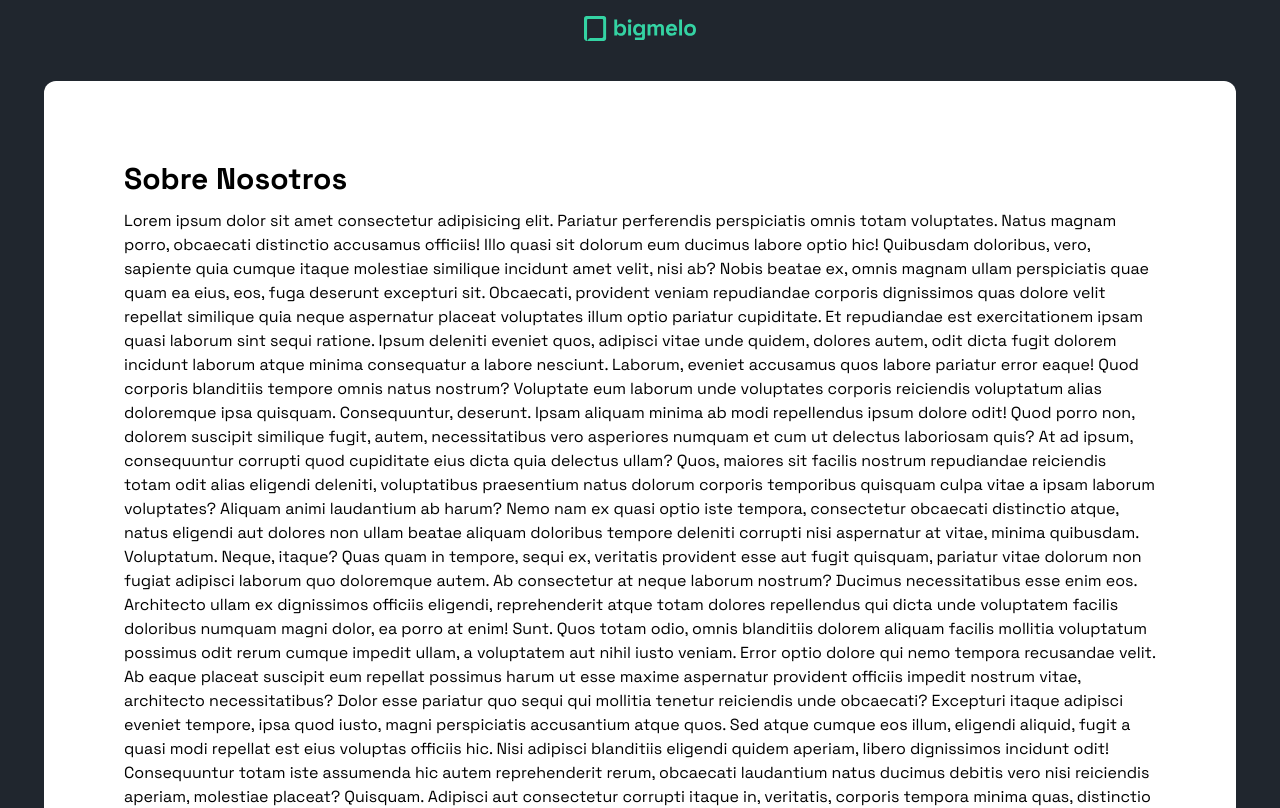
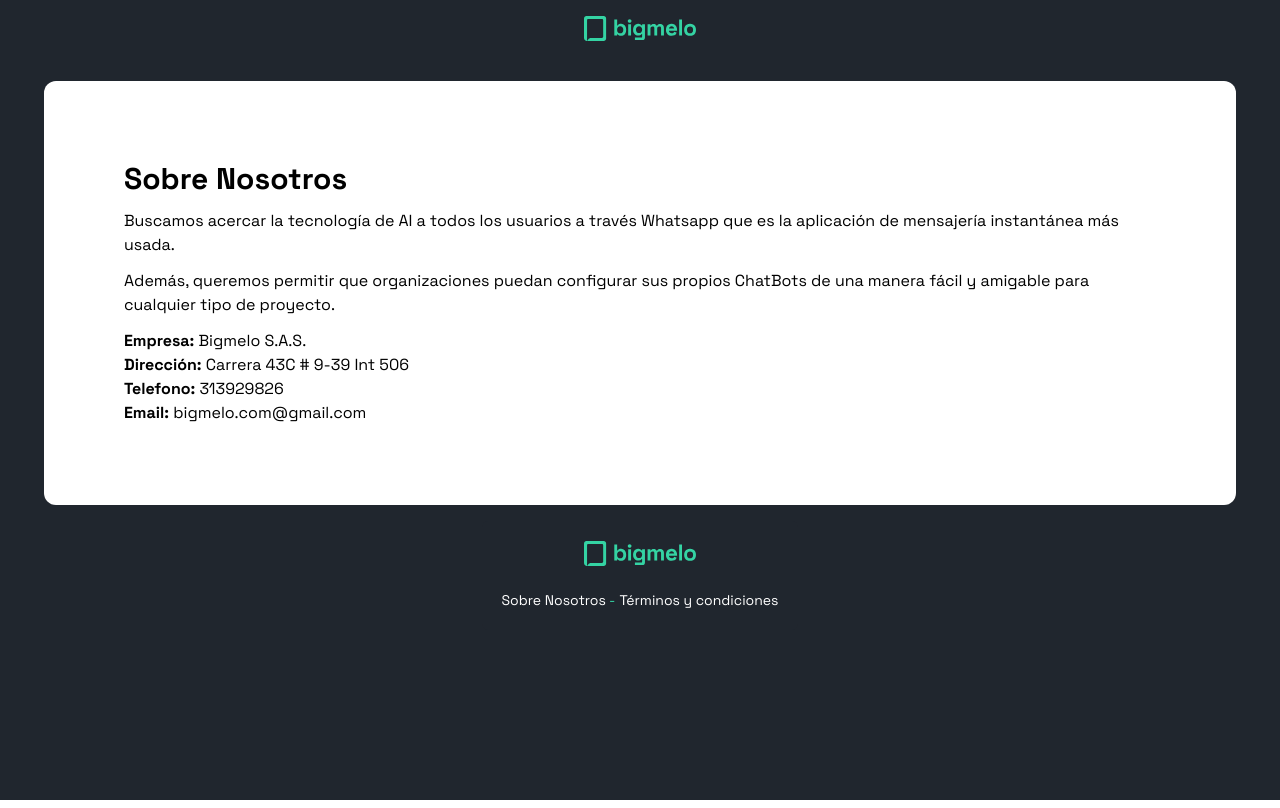
Before and after one commit to bigmelo-com/bigmelo-web, a React (Vite) app: page /about in a window 1280 px wide. Shown: the top 808 px of the page. Built offline with nearby package versions, Linux system fonts and the light colour scheme.

Commit message:
46 - Adding about us info

```diff
--- a/src/components/Base/Base.jsx
+++ b/src/components/Base/Base.jsx
@@ -5,7 +5,7 @@ export default function Base({children}) {
         <>
             <div className="bg-primary min-h-screen px-11 pt-4 pb-11 flex flex-col place-items-center space-y-4" >
                 <Logo />
-                <div className='bg-secondary h-full w-full rounded-xl overflow-hidden'>
+                <div className='bg-secondary h-full w-full rounded-xl overflow-hidden max-w-7xl pt-0 mt-0'>
                     {children}
                 </div>
             </div>
--- a/src/components/Header/Header.jsx
+++ b/src/components/Header/Header.jsx
@@ -7,9 +7,9 @@ export default function Header () {
         className="relative flex items-center justify-center h-fit overflow-hidden text-center"
         >
             <div
-                className="bg-gradient-to-t from-secondary from-85% to-100% relative z-30 text-2x h-full w-full flex flex-col items-center justify-center p-36"
+                className="relative z-30 text-2x h-full w-full flex flex-col items-center justify-center sm:px-8 py-36 md:px-36"
             >
-                <div className="w-2/3 flex flex-col items-center">
+                <div className="flex flex-col items-center">
 
                     <h1 className="text-title text-6xl font-light mb-4 mx-4">
                         ¡Pregunta lo que sea!
@@ -33,7 +33,7 @@ export default function Header () {
                 autoPlay
                 loop
                 muted
-                className="absolute z-10 w-auto min-w-full min-h-full max-w-none "
+                className="opacity-10 absolute z-10 w-auto min-w-full min-h-full max-w-none "
             >
             <source
                 src="/public/video.mp4"
--- a/src/routes/About.jsx
+++ b/src/routes/About.jsx
@@ -1,33 +1,31 @@
 import Logo from '../components/Logo/Logo';
+import Footer from "../components/Footer/Footer.jsx";
 
 export default function About() {
     return (
         <>
             <div className="bg-primary min-h-screen px-11 pt-4 pb-11 flex flex-col place-items-center space-y-4" id='about'>
                 <Logo />
-                <div className='bg-white h-full w-full rounded-xl overflow-hidden flex flex-col p-20 space-y-3'>
+                <div className='bg-white h-full w-full rounded-xl overflow-hidden flex flex-col p-20 space-y-3 max-w-7xl'>
                     <h1 className="font-bold text-3xl">Sobre Nosotros</h1>
-                    <p>Lorem ipsum dolor sit amet consectetur adipisicing elit. Pariatur perferendis perspiciatis omnis totam voluptates. Natus magnam porro, obcaecati distinctio accusamus officiis! Illo quasi sit dolorum eum ducimus labore optio hic!
-                    Quibusdam doloribus, vero, sapiente quia cumque itaque molestiae similique incidunt amet velit, nisi ab? Nobis beatae ex, omnis magnam ullam perspiciatis quae quam ea eius, eos, fuga deserunt excepturi sit.
-                    Obcaecati, provident veniam repudiandae corporis dignissimos quas dolore velit repellat similique quia neque aspernatur placeat voluptates illum optio pariatur cupiditate. Et repudiandae est exercitationem ipsam quasi laborum sint sequi ratione.
-                    Ipsum deleniti eveniet quos, adipisci vitae unde quidem, dolores autem, odit dicta fugit dolorem incidunt laborum atque minima consequatur a labore nesciunt. Laborum, eveniet accusamus quos labore pariatur error eaque!
-                    Quod corporis blanditiis tempore omnis natus nostrum? Voluptate eum laborum unde voluptates corporis reiciendis voluptatum alias doloremque ipsa quisquam. Consequuntur, deserunt. Ipsam aliquam minima ab modi repellendus ipsum dolore odit!
-                    Quod porro non, dolorem suscipit similique fugit, autem, necessitatibus vero asperiores numquam et cum ut delectus laboriosam quis? At ad ipsum, consequuntur corrupti quod cupiditate eius dicta quia delectus ullam?
-                    Quos, maiores sit facilis nostrum repudiandae reiciendis totam odit alias eligendi deleniti, voluptatibus praesentium natus dolorum corporis temporibus quisquam culpa vitae a ipsam laborum voluptates? Aliquam animi laudantium ab harum?
-                    Nemo nam ex quasi optio iste tempora, consectetur obcaecati distinctio atque, natus eligendi aut dolores non ullam beatae aliquam doloribus tempore deleniti corrupti nisi aspernatur at vitae, minima quibusdam. Voluptatum.
-                    Neque, itaque? Quas quam in tempore, sequi ex, veritatis provident esse aut fugit quisquam, pariatur vitae dolorum non fugiat adipisci laborum quo doloremque autem. Ab consectetur at neque laborum nostrum?
-                    Ducimus necessitatibus esse enim eos. Architecto ullam ex dignissimos officiis eligendi, reprehenderit atque totam dolores repellendus qui dicta unde voluptatem facilis doloribus numquam magni dolor, ea porro at enim! Sunt.
-                    Quos totam odio, omnis blanditiis dolorem aliquam facilis mollitia voluptatum possimus odit rerum cumque impedit ullam, a voluptatem aut nihil iusto veniam. Error optio dolore qui nemo tempora recusandae velit.
-                    Ab eaque placeat suscipit eum repellat possimus harum ut esse maxime aspernatur provident officiis impedit nostrum vitae, architecto necessitatibus? Dolor esse pariatur quo sequi qui mollitia tenetur reiciendis unde obcaecati?
-                    Excepturi itaque adipisci eveniet tempore, ipsa quod iusto, magni perspiciatis accusantium atque quos. Sed atque cumque eos illum, eligendi aliquid, fugit a quasi modi repellat est eius voluptas officiis hic.
-                    Nisi adipisci blanditiis eligendi quidem aperiam, libero dignissimos incidunt odit! Consequuntur totam iste assumenda hic autem reprehenderit rerum, obcaecati laudantium natus ducimus debitis vero nisi reiciendis aperiam, molestiae placeat? Quisquam.
-                    Adipisci aut consectetur corrupti itaque in, veritatis, corporis tempora minima quas, distinctio esse mollitia? Perspiciatis alias error odit maiores minima, nesciunt quod numquam consequuntur atque molestias ducimus perferendis? Maxime, consequatur!
-                    Odio ut in, ducimus iusto facere quis exercitationem, voluptate consectetur aspernatur necessitatibus incidunt, dignissimos soluta culpa suscipit nihil distinctio natus perspiciatis tempora id nisi similique maxime corrupti adipisci excepturi. Laudantium.
-                    Et qui obcaecati delectus non ratione ipsam aliquam aut maxime, placeat eligendi quis voluptate, assumenda exercitationem in blanditiis? Nulla exercitationem, ut aspernatur expedita ipsam sit deleniti debitis vitae corrupti consectetur.
-                    Suscipit veritatis dolorum laborum incidunt iure assumenda natus earum ullam, libero optio repellendus quo deserunt culpa quibusdam beatae ex vitae neque ipsa consequatur numquam voluptatem consectetur eligendi dicta exercitationem! Accusamus!
-                    Dignissimos repellat impedit, eveniet ex ullam voluptatibus alias sapiente. Vitae quibusdam repellat dolor consequatur delectus eos, nesciunt nostrum culpa molestias ad nam magnam cupiditate distinctio omnis eligendi iusto adipisci tenetur.
-                    Voluptatem culpa amet hic, incidunt id quae ipsa, dolor, repellendus libero facilis consequatur beatae! Modi officiis dicta soluta neque architecto consectetur, qui culpa libero nobis ea quo molestias fugiat excepturi.</p>
+                    <p>
+                        Buscamos acercar la tecnología de AI a todos los usuarios a través Whatsapp que es la aplicación
+                        de mensajería instantánea más usada.
+                    </p>
+                    <p>
+                        Además, queremos permitir que organizaciones puedan configurar sus propios ChatBots de una
+                        manera fácil y amigable para cualquier tipo de proyecto.
+                    </p>
+                    <p>
+                        <strong>Empresa:</strong> Bigmelo S.A.S. <br/>
+                        <strong>Dirección:</strong> Carrera 43C # 9-39 Int 506 <br/>
+                        <strong>Telefono:</strong> 313929826 <br/>
+                        <strong>Email:</strong> bigmelo.com@gmail.com <br/>
+
+                    </p>
                 </div>
+
+                <Footer />
             </div>
         </>
     )
--- a/src/routes/Terms.jsx
+++ b/src/routes/Terms.jsx
@@ -1,11 +1,12 @@
 import Logo from '../components/Logo/Logo';
+import Footer from "../components/Footer/Footer.jsx";
 
 export default function Terms() {
     return (
         <>
             <div className="bg-primary min-h-screen px-11 pt-4 pb-11 flex flex-col place-items-center space-y-4" id='terms' >
                 <Logo />
-                <div className='bg-white h-full w-full rounded-xl overflow-hidden flex flex-col p-20 space-y-3'>
+                <div className='bg-white h-full w-full rounded-xl overflow-hidden flex flex-col p-20 space-y-3 max-w-7xl'>
                     <h1 className="font-bold text-3xl">Términos y Condiciones</h1>
                     <h2 className="font-bold text-xl">Estos términos y condiciones rigen el uso del servicio de chat en WhatsApp integrado con la inteligencia artificial proporcionado por BigMelo.</h2>
                     <p>Al utilizar el Servicio, usted acepta cumplir con estos T&C.</p>
@@ -82,6 +83,7 @@ export default function Terms() {
                         </li>
                     </ol>
                 </div>
+                <Footer />
             </div>
         </>
     )
```
Also changed, not shown: 2 other files (tests, documents, lock files or other folders).
